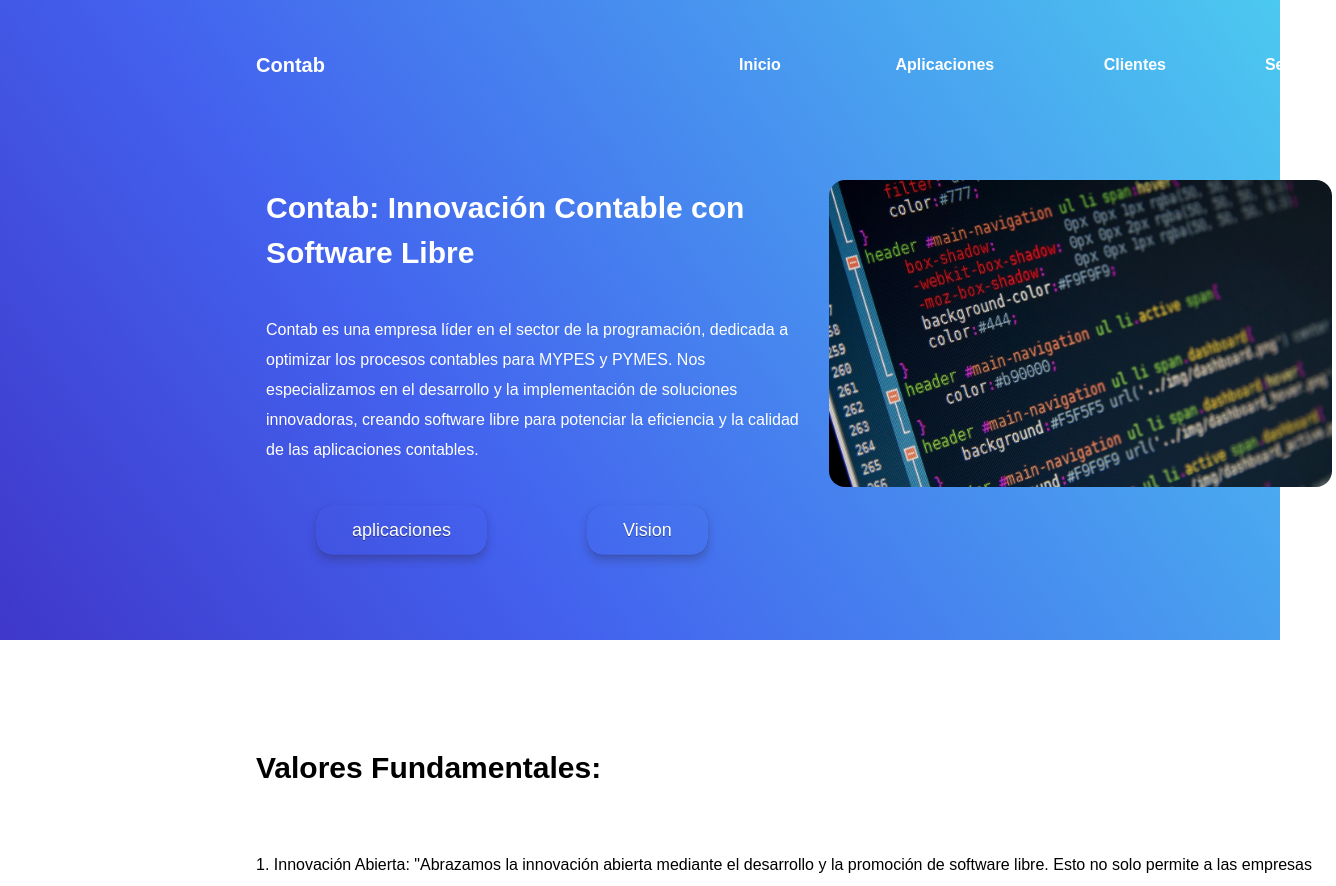
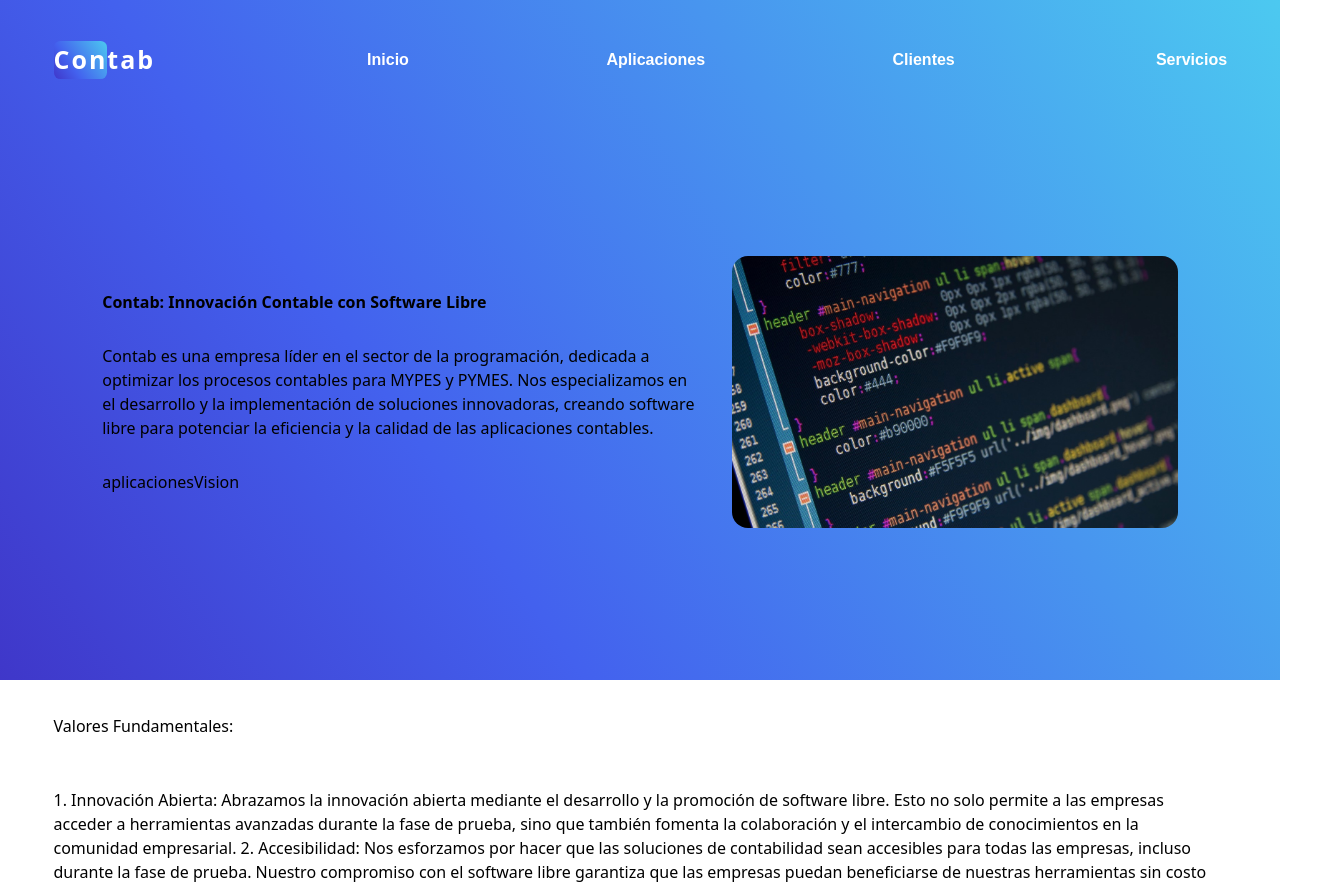
Before and after one commit to Ares101101/ContabWeb, a React (Vite) app: page / in a window 1280 px wide. Shown: the top 886 px of the page, 1336 px wide, since content can reach past the window. Built offline with nearby package versions, Linux system fonts and the light colour scheme.

Commit message:
29/09/2023

```diff
--- a/src/App.module.css
+++ b/src/App.module.css
@@ -1,8 +1,10 @@
 :root{
-    --pantalla: calc(100vh - 20vh)
+    --pantalla: calc(100vh - 15vh)
  }
 .fondo{
     width: 100%;
+    min-height: 350px;
     height: var(--pantalla);
     background: linear-gradient(55deg ,#3f37c9 , #4361ee , #4895ef ,#4cc9f0);
+
 }
--- a/src/header/NavBar.jsx
+++ b/src/header/NavBar.jsx
@@ -4,30 +4,41 @@ import { Link } from 'react-router-dom';
 
 export default function NavBar() {
   return (
-    <div className={style.NavBarStyle}>
-      <div className={style.ContabStyle}>
-        Contab
-      </div>
-      <div className={style.inicioStyle}>
+    <nav className={style.NavBarStyle}>
+      <div className={style.divStyle}>
+        <ul className={style.uls}>
+              <li >
+                <strong className={style.ContabStyle} >
+                  <span className={style.spC}>
+                    Con
+                  </span>
+                  <span>
+                    tab
+                  </span>
+                  </strong>
+              </li>
+              <li className={style.inicioStyle}>
                 <Link to='/'>
                 Inicio
                 </Link>
-      </div>
-      <div className={style.AppStyle}>
+              </li>
+              <li className={style.inicioStyle}>
                 <Link to='/Aplicaciones'>
                   Aplicaciones
                 </Link>
-      </div>
-      <div className={style.CliStyle}>
+              </li>
+              <li className={style.inicioStyle}>
                 <Link to='/Clientes'>
                   Clientes
                 </Link>
-      </div>
-      <div className={style.CurStyle}>
+              </li>
+              <li className={style.inicioStyle}>
                 <Link to='/Servicios'>
                   Servicios
                 </Link>
+              </li>
+          </ul>
       </div>
-    </div>
+    </nav>
   )
 }
--- a/src/header/NavBar.module.css
+++ b/src/header/NavBar.module.css
@@ -1,47 +1,52 @@
+.NavBarStyle{
+    height:15vh;
+    padding-left: 16px;
+    padding-right: 16px;
+    margin: 0;
+    position: relative;
+    justify-content: center;
+    flex-direction: column;
+    display: flex;
+    min-height: 100px;
+}
+.uls{
+    margin: auto;
+    display: flex;
+    justify-content:space-between ;
+    max-width: 1173px;
 
-.NavBarStyle{
-    background-color:transparent;
-    width: 100%;
-    height: 120px;
-    padding-left: 20%;
-    padding-right:20%;
-    padding-top:50px;
-    display: flex;
-    justify-content: space-around;
 
 }
-
 .ContabStyle{
     color: white;
-    font-family:Arial, Helvetica Neue, Helvetica, sans-serif;
-    font-weight:600;
-    font-size: 20px;
-    width: 70px;
-    height: 30px;
-    text-align:start;
-    line-height:30px;
-    border-radius: 0.4rem;
-    display: block;
-    user-select: none;
-    margin-right: 400px;
-    left: 20px;
+    font-weight: 600;
+    font-size: 25px;
+    letter-spacing: 2px;
+
+     display: flex;
 }
-
 .inicioStyle{
     color:white;
     font-family:Arial, Helvetica Neue, Helvetica, sans-serif;
     font-weight:600;
     font-size: 16px;
     width: 70px ;
-    height: 30px;
-    text-align: center;
-    line-height:30px;
+    display: flex;
     border-radius: 0.4rem;
-    margin-right: 90px;
-    min-width:70px;
+    justify-content: center;
+    align-items: center;
+}
+.spC{
+    background: linear-gradient(55deg ,#3f37c9 , #4361ee , #4895ef ,#4cc9f0);
+    display: flex;
+    border-radius: 0.4rem;
+    justify-content: center;
+    align-items: end;
+}
+/*
 
 
-}
+
 .inicioStyle:hover{
     background-color: #535353;
     border-radius: 0.4rem;
@@ -120,10 +125,11 @@
 @media (max-width: 1150px) {
     .ContabStyle {
       /* Estilos para pantallas con un ancho máximo de 768px */
-      position:fixed;
+     /* position:fixed;
 
     }
     .NavBarStyle{
         padding-right:30px;
     }
-  }
+}
+*/
--- a/src/pages/inicio/Inicio.jsx
+++ b/src/pages/inicio/Inicio.jsx
@@ -3,32 +3,38 @@
 
   export default function Inicio() {
     return (
-      <>
-         <div className={style.inicioS} >
-          <ul>
-            <p className={style.p1}>Contab: Innovación Contable con Software Libre</p>
+      <article className={style.article}>
+        <header className={style.headerc} >
+          <div className={style.divco}>
+            <strong className={style.p1}>Contab: Innovación Contable con Software Libre</strong>
             <p className={style.p}>
             Contab es una empresa líder en el sector de la programación, dedicada a optimizar los procesos contables para MYPES y PYMES. Nos especializamos en el desarrollo y la implementación de soluciones innovadoras, creando software libre para potenciar la eficiencia y la calidad de las aplicaciones contables.
             </p>
-            <button className={style.button}> aplicaciones
+            <aside>
+            <button className={style.button}>
+              aplicaciones
             </button>
-            <button className={style.button}> Vision
+            <button className={style.button}>
+              Vision
             </button>
-          </ul>
+            </aside>
+          </div>
           <img src={image}className={style.i} />
-        </div>
-        <div className={style.inicioS} >
-          <ul>
-
+        </header>
+        <div className={style.divp} >
+          <ul className={style.ulp}>
               <p className={style.p2} >
               Valores Fundamentales:
               </p>
               <p className={style.p3}>
-            1. Innovación Abierta: "Abrazamos la innovación abierta mediante el desarrollo y la promoción de software libre. Esto no solo permite a las empresas acceder a herramientas avanzadas durante la fase de prueba, sino que también fomenta la colaboración y el intercambio de conocimientos en la comunidad empresarial."
+              1. Innovación Abierta:
+              Abrazamos la innovación abierta mediante el desarrollo y la promoción de software libre. Esto no solo permite a las empresas acceder a herramientas avanzadas durante la fase de prueba, sino que también fomenta la colaboración y el intercambio de conocimientos en la comunidad empresarial.
 
-            2. Accesibilidad: "Nos esforzamos por hacer que las soluciones de contabilidad sean accesibles para todas las empresas, incluso durante la fase de prueba. Nuestro compromiso con el software libre garantiza que las empresas puedan beneficiarse de nuestras herramientas sin costo inicial."
+              2. Accesibilidad:
+              Nos esforzamos por hacer que las soluciones de contabilidad sean accesibles para todas las empresas, incluso durante la fase de prueba. Nuestro compromiso con el software libre garantiza que las empresas puedan beneficiarse de nuestras herramientas sin costo inicial.
 
-            3. Colaboración Sostenible: "Creemos en la colaboración sostenible. La fase de prueba y el modelo de pago futuro nos permitirán continuar ofreciendo soluciones de alta calidad mientras mantenemos un compromiso a largo plazo con la comunidad empresarial."
+              3. Colaboración Sostenible:
+              Creemos en la colaboración sostenible. La fase de prueba y el modelo de pago futuro nos permitirán continuar ofreciendo soluciones de alta calidad mientras mantenemos un compromiso a largo plazo con la comunidad empresarial.
               </p>   <p className={style.p2} >
                 Visión:
               </p>
@@ -48,6 +54,6 @@
               </p>
           </ul>
         </div>
-      </>
+      </article>
     )
   }
--- a/src/pages/inicio/Inicio.module.css
+++ b/src/pages/inicio/Inicio.module.css
@@ -1,5 +1,59 @@
+.article{
+    margin: 0;
+    place-content: center;
+    display: flex;
+    justify-content: space-between;
+    flex-direction: column;
+    gap: 50px;
+    padding-left: 16px;
+    padding-right: 16px;
+}
+.headerc{
+    display: flex;
+    justify-content: center;
+    align-items: center;
+    height:calc(68vh) ;
+    gap: 30px;
+}
+.i{
+    max-width: 100%;
+    max-height: 50%;
+    border-radius: 1rem;
+    display: flex;
+}
+.divco{
+    max-width: 600px;
+    display: flex;
+    flex-direction: column;
+    justify-content: center;
+    gap: 30px;
 
-.inicioS{
+}
+.divp{
+    flex-direction: column;
+    justify-content: space-between;
+    align-items: center;
+    display: flex;
+    place-content: center;
+}
+.ulp{
+    display: flex;
+    justify-content: center;
+    gap: 50px;
+    flex-direction: column;
+    max-width: 1173px;
+}
+@media (max-width: 780px) {
+    .headerc{
+        display: flex;
+        justify-content: center;
+        align-items: center;
+        height:calc(68vh) ;
+        gap: 30px;
+        flex-direction: column;
+    }
+  }
+/*.inicioS{
     background-color:transparent;
     width: 100%;
     height: calc(100vh - 30vh) ;
@@ -52,14 +106,7 @@
     font-family:Arial, Helvetica Neue, Helvetica, sans-serif;
     font-size: 16px;
 }
-.i{
-    width: 560px;
-    height: 307px;
-    margin-top: 60px;
-    margin-right: 10px;
-    margin-left: 10px;
-    border-radius: 1rem;
-}
+
 .button {
     margin-right: 40px ;
     margin-left: 60px;
@@ -89,11 +136,4 @@
     box-shadow: inset 0px 0.1em 0.6em #3c4fe0;
     transform: translateY(0em);
   }
-@media (max-width: 1901px) {
-    .p{
-        margin-left: 10px;
-    }
-    .p1{
-        margin-left: 10px;
-    }
-  }
+*/
```
Lines whose indentation alone changed are shown as unchanged.
